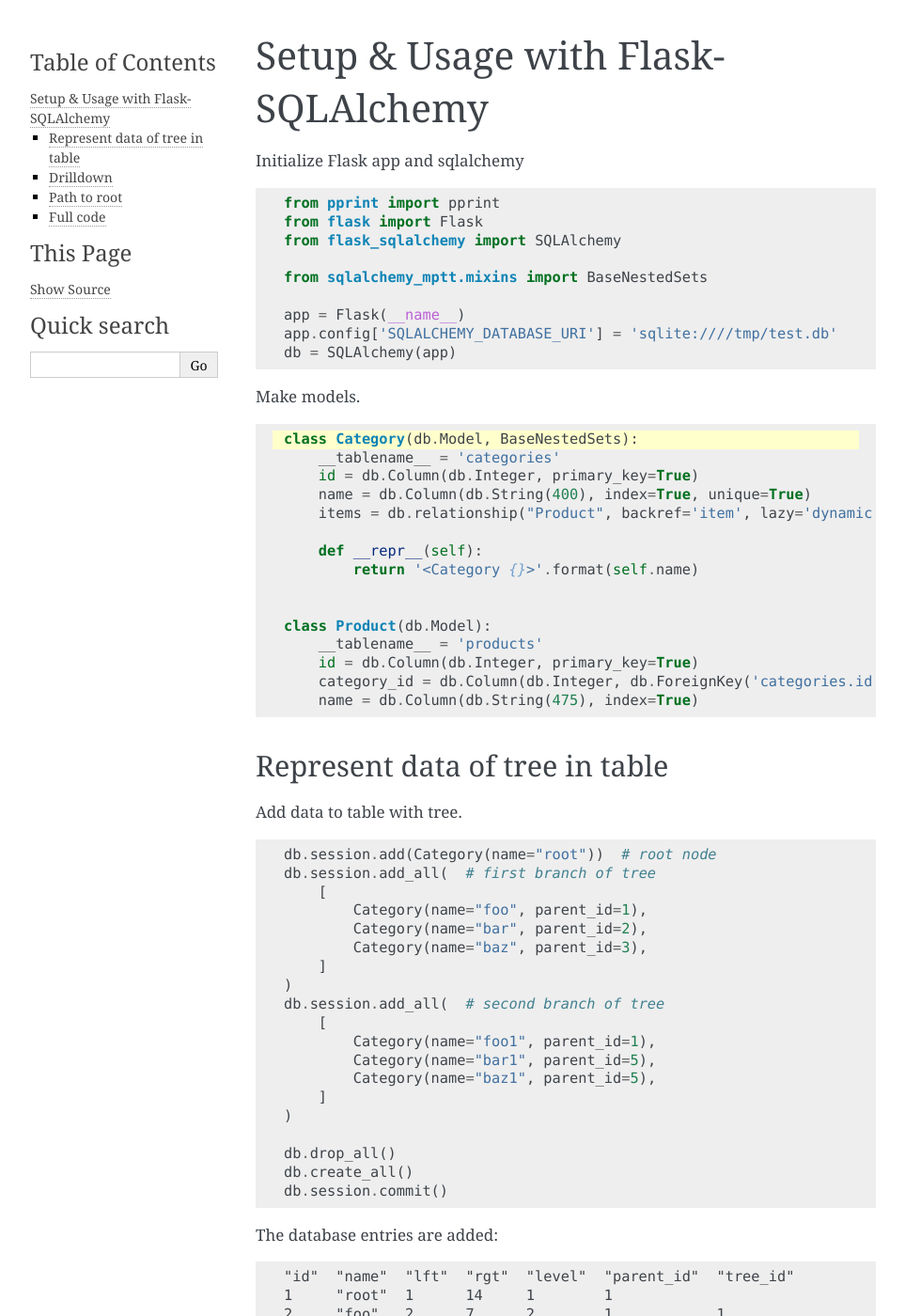
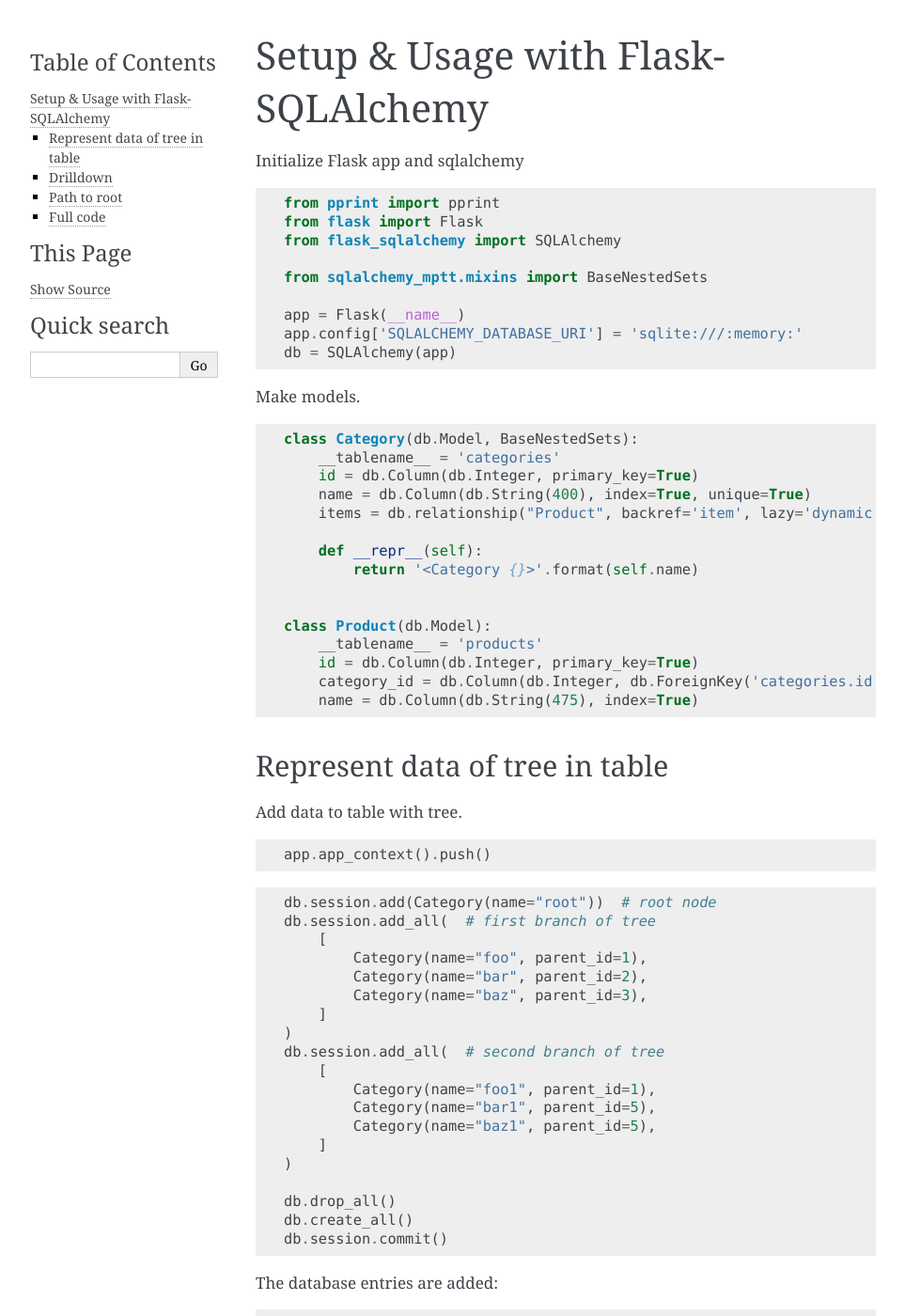
Before and after one commit to uralbash/sqlalchemy_mptt, a Sphinx documentation site: the page built from docs/tut_flask.rst, in a window 1280 px wide and 1400 px high. Shown: the whole window at 94% size, without its empty margins (148-1111 px from the left). Built offline with Sphinx 7.4.7, drawn with Linux system fonts in a browser that asks for light colours; some of the changed text lies outside the part shown.

Commit message:
Add doctests for flask-sqlalchemy docs

```diff
--- a/docs/tut_flask.rst
+++ b/docs/tut_flask.rst
@@ -3,65 +3,72 @@
 
 Initialize Flask app and sqlalchemy
 
-.. code-block:: python
+.. testsetup::
 
-   from pprint import pprint
-   from flask import Flask
-   from flask_sqlalchemy import SQLAlchemy
+    __name__ = "__main__"
 
-   from sqlalchemy_mptt.mixins import BaseNestedSets
+.. testcode::
 
-   app = Flask(__name__)
-   app.config['SQLALCHEMY_DATABASE_URI'] = 'sqlite:////tmp/test.db'
-   db = SQLAlchemy(app)
+    from pprint import pprint
+    from flask import Flask
+    from flask_sqlalchemy import SQLAlchemy
+
+    from sqlalchemy_mptt.mixins import BaseNestedSets
+
+    app = Flask(__name__)
+    app.config['SQLALCHEMY_DATABASE_URI'] = 'sqlite:///:memory:'
+    db = SQLAlchemy(app)
 
 Make models.
 
-.. code-block:: python
-   :emphasize-lines: 1
+.. testcode::
 
-   class Category(db.Model, BaseNestedSets):
-       __tablename__ = 'categories'
-       id = db.Column(db.Integer, primary_key=True)
-       name = db.Column(db.String(400), index=True, unique=True)
-       items = db.relationship("Product", backref='item', lazy='dynamic')
+    class Category(db.Model, BaseNestedSets):
+        __tablename__ = 'categories'
+        id = db.Column(db.Integer, primary_key=True)
+        name = db.Column(db.String(400), index=True, unique=True)
+        items = db.relationship("Product", backref='item', lazy='dynamic')
 
-       def __repr__(self):
-           return '<Category {}>'.format(self.name)
+        def __repr__(self):
+            return '<Category {}>'.format(self.name)
 
 
-   class Product(db.Model):
-       __tablename__ = 'products'
-       id = db.Column(db.Integer, primary_key=True)
-       category_id = db.Column(db.Integer, db.ForeignKey('categories.id'))
-       name = db.Column(db.String(475), index=True)
+    class Product(db.Model):
+        __tablename__ = 'products'
+        id = db.Column(db.Integer, primary_key=True)
+        category_id = db.Column(db.Integer, db.ForeignKey('categories.id'))
+        name = db.Column(db.String(475), index=True)
 
 Represent data of tree in table
 -------------------------------
 
 Add data to table with tree.
 
-.. code-block:: python
+.. testcode::
 
-   db.session.add(Category(name="root"))  # root node
-   db.session.add_all(  # first branch of tree
-       [
-           Category(name="foo", parent_id=1),
-           Category(name="bar", parent_id=2),
-           Category(name="baz", parent_id=3),
-       ]
-   )
-   db.session.add_all(  # second branch of tree
-       [
-           Category(name="foo1", parent_id=1),
-           Category(name="bar1", parent_id=5),
-           Category(name="baz1", parent_id=5),
-       ]
-   )
+    app.app_context().push()
 
-   db.drop_all()
-   db.create_all()
-   db.session.commit()
+.. testcode::
+
+    db.session.add(Category(name="root"))  # root node
+    db.session.add_all(  # first branch of tree
+        [
+            Category(name="foo", parent_id=1),
+            Category(name="bar", parent_id=2),
+            Category(name="baz", parent_id=3),
+        ]
+    )
+    db.session.add_all(  # second branch of tree
+        [
+            Category(name="foo1", parent_id=1),
+            Category(name="bar1", parent_id=5),
+            Category(name="baz1", parent_id=5),
+        ]
+    )
+
+    db.drop_all()
+    db.create_all()
+    db.session.commit()
 
 The database entries are added:
 
@@ -127,16 +134,17 @@
                    |         --------------------------
      4          4(baz)5
 
-.. code-block:: python
+.. testcode::
 
-   categories = Category.query.all()
+    categories = Category.query.all()
 
-   for item in categories:
-       print(item)
-       pprint(item.drilldown_tree())
-       print()
+    for item in categories:
+        print(item)
+        pprint(item.drilldown_tree())
+        print()
 
-.. code-block:: text
+.. testoutput::
+   :options: +NORMALIZE_WHITESPACE
 
     <Category root>
     [{'children': [{'children': [{'children': [{'node': <Category baz>}],
@@ -170,7 +178,7 @@
 
 Represent it to JSON format:
 
-.. code-block:: python
+.. testcode::
 
    def cat_to_json(item):
        return {
@@ -182,7 +190,8 @@
        pprint(item.drilldown_tree(json=True, json_fields=cat_to_json))
        print()
 
-.. code-block:: text
+.. testoutput::
+    :options: +NORMALIZE_WHITESPACE
 
     [{'children': [{'children': [{'children': [{'id': 4,
                                                 'label': '<Category baz>',
@@ -253,7 +262,7 @@
               -----|-----
      4          4(baz)5
 
-.. code-block:: python
+.. testcode::
 
    for item in categories:
        print(item)
@@ -262,7 +271,8 @@
        pprint(item.path_to_root().all())
        print()
 
-.. code-block:: text
+.. testoutput::
+   :options: +NORMALIZE_WHITESPACE
 
     <Category root>
     <Category root>
@@ -295,7 +305,7 @@
 Full code
 ---------
 
-.. code-block:: python3
+.. testcode::
 
     from pprint import pprint
     from flask import Flask
@@ -324,6 +334,7 @@
         category_id = db.Column(db.Integer, db.ForeignKey('categories.id'))
         name = db.Column(db.String(475), index=True)
 
+    app.app_context().push()
     db.session.add(Category(name="root"))  # root node
     db.session.add_all(  # first branch of tree
         [
@@ -443,3 +454,65 @@
     <Category root>
     [<Category baz1>, <Category foo1>, <Category root>]
     '''
+
+.. testoutput::
+    :options: +NORMALIZE_WHITESPACE
+    :hide:
+
+     <Category root>
+     [{'children': [{'children': [{'children': [{'node': <Category baz>}],
+                                     'node': <Category bar>}],
+                      'node': <Category foo>},
+                     {'children': [{'node': <Category bar1>},
+                                    {'node': <Category baz1>}],
+                      'node': <Category foo1>}],
+        'node': <Category root>}]
+
+     <Category foo>
+     [{'children': [{'children': [{'node': <Category baz>}],
+                      'node': <Category bar>}],
+        'node': <Category foo>}]
+
+     <Category bar>
+     [{'children': [{'node': <Category baz>}], 'node': <Category bar>}]
+
+     <Category baz>
+     [{'node': <Category baz>}]
+
+     <Category foo1>
+     [{'children': [{'node': <Category bar1>}, {'node': <Category baz1>}],
+        'node': <Category foo1>}]
+
+     <Category bar1>
+     [{'node': <Category bar1>}]
+
+     <Category baz1>
+     [{'node': <Category baz1>}]
+
+     <Category root>
+     <Category root>
+     [<Category root>]
+
+     <Category foo>
+     <Category root>
+     [<Category foo>, <Category root>]
+
+     <Category bar>
+     <Category root>
+     [<Category bar>, <Category foo>, <Category root>]
+
+     <Category baz>
+     <Category root>
+     [<Category baz>, <Category bar>, <Category foo>, <Category root>]
+
+     <Category foo1>
+     <Category root>
+     [<Category foo1>, <Category root>]
+
+     <Category bar1>
+     <Category root>
+     [<Category bar1>, <Category foo1>, <Category root>]
+
+     <Category baz1>
+     <Category root>
+     [<Category baz1>, <Category foo1>, <Category root>]
```
